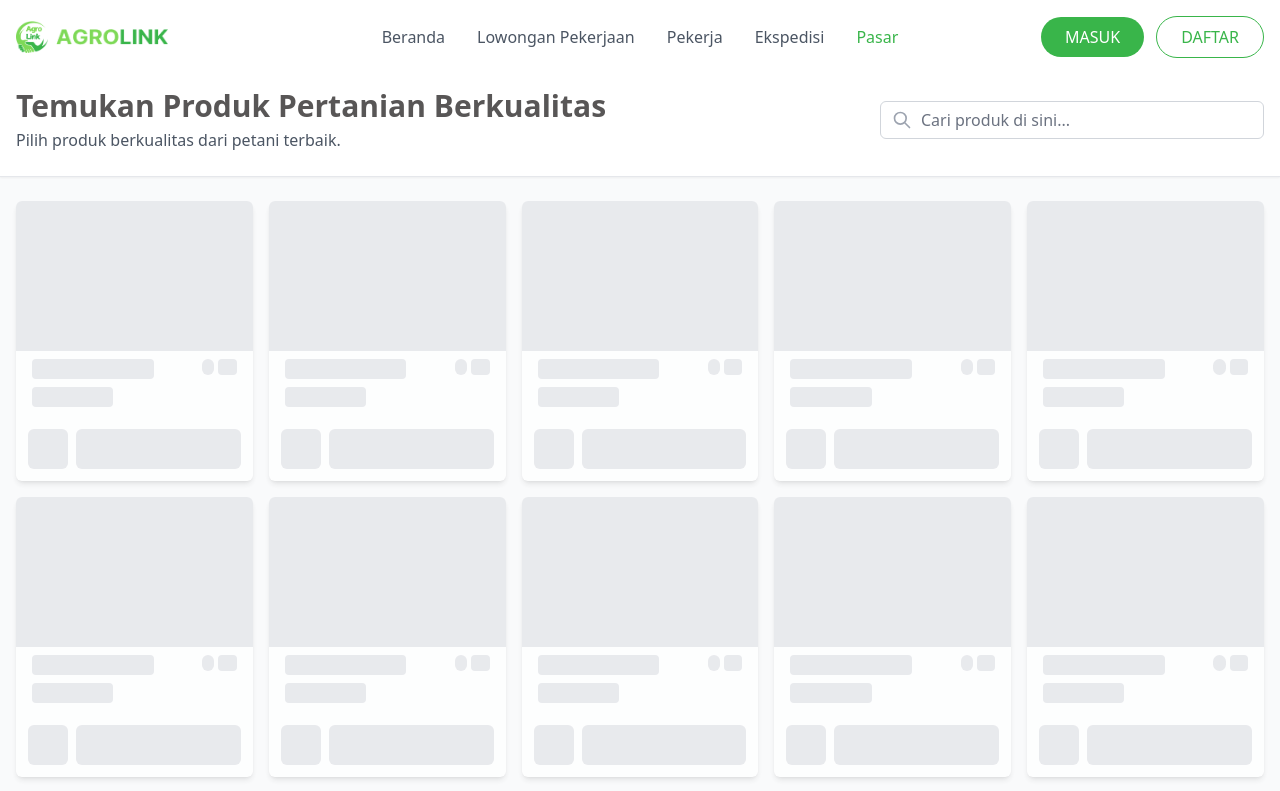
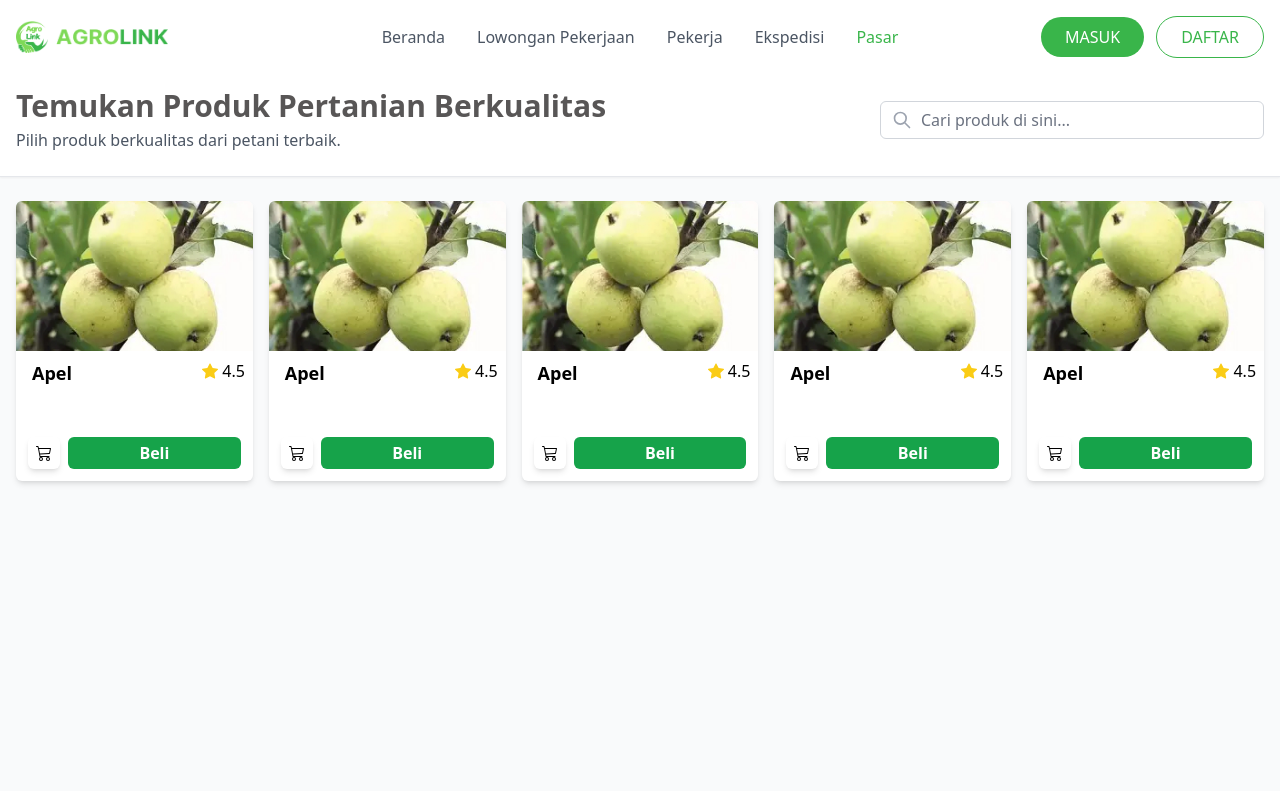
Before and after one commit to whsasmita/AgroLink_Website, a React (Vite) app: page /e-commerce in a window 1280 px wide. Shown: the top 791 px of the page. Built offline with nearby package versions, Linux system fonts and the light colour scheme.

Commit message:
style: add fetch data simulation using settimeout to skeleton view

```diff
--- a/src/pages/FrontPage/E-Commerce/ListProduct.jsx
+++ b/src/pages/FrontPage/E-Commerce/ListProduct.jsx
@@ -1,7 +1,19 @@
+import { useEffect, useState } from "react";
 import ProductCard from "../../../components/compound/card/ProductCard";
 import ProductSkeleton from "../../../components/compound/skeleton/ProductSkeleton";
 
 export default function ListProduct(){
+    const [isLoading, setLoading] = useState(true);
+
+    useEffect(() => {
+        const timer = setTimeout(() => {
+            console.log("berhasil fetch")
+            setLoading(false);
+        }, 2000)
+
+        return () => clearTimeout(timer);
+    }, [])
+
     const productList = [
         {
             id: 1,
@@ -87,8 +99,9 @@ export default function ListProduct(){
 
                 {/* Main content */}
                 <div className="container mx-auto px-4 py-6 grid grid-cols-5 gap-4">
-                    {Array(10).fill(0).map((_, i) => <ProductSkeleton key={i} />)}
-                    {productList.map(list => (
+                    {isLoading
+                    ? Array(10).fill(0).map((_, i) => <ProductSkeleton key={i} />)
+                    : productList.map(list => (
                         <ProductCard key={list.id} name={list.name} image={list.img} rating={list.rating} />
                     ))}
                 </div>
```
